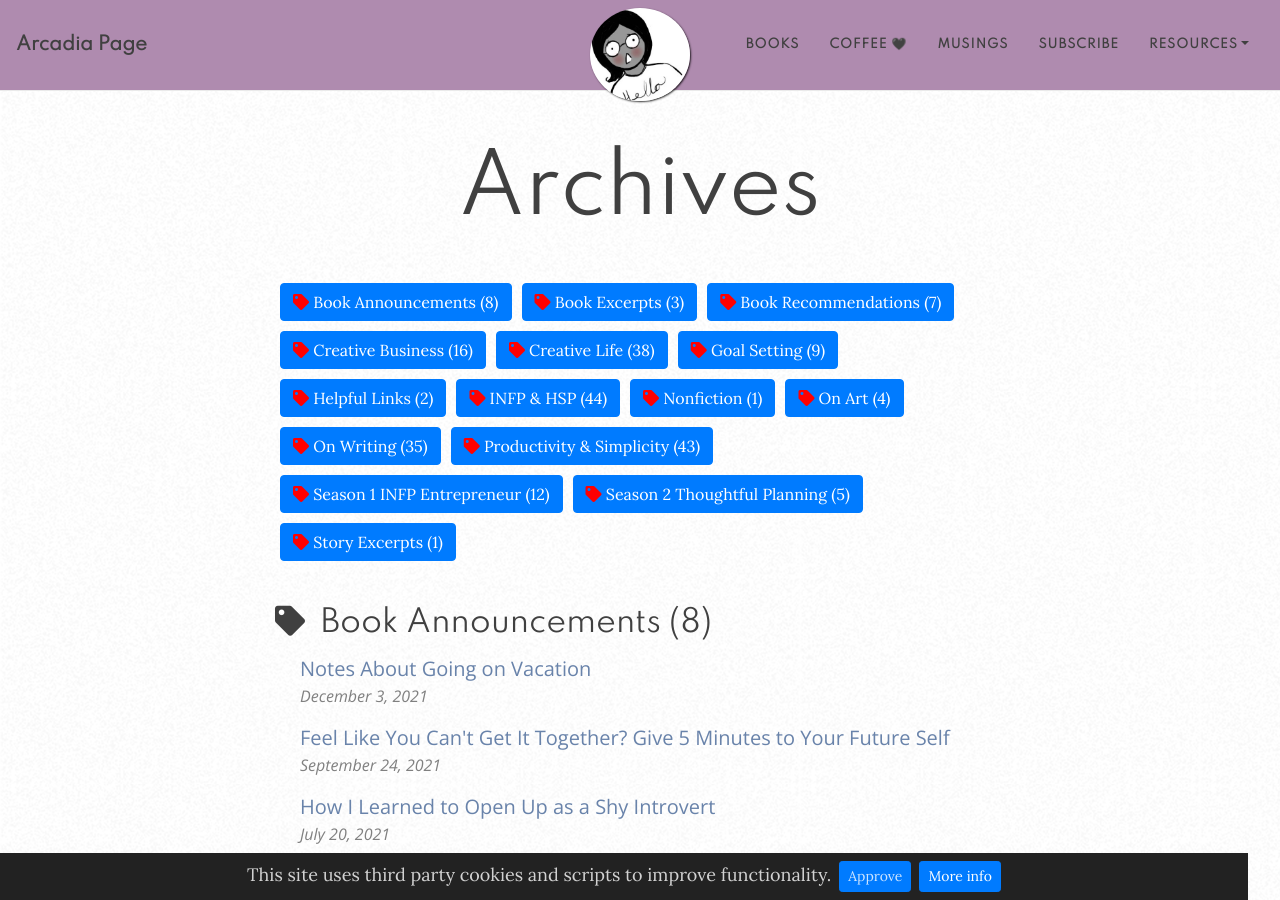
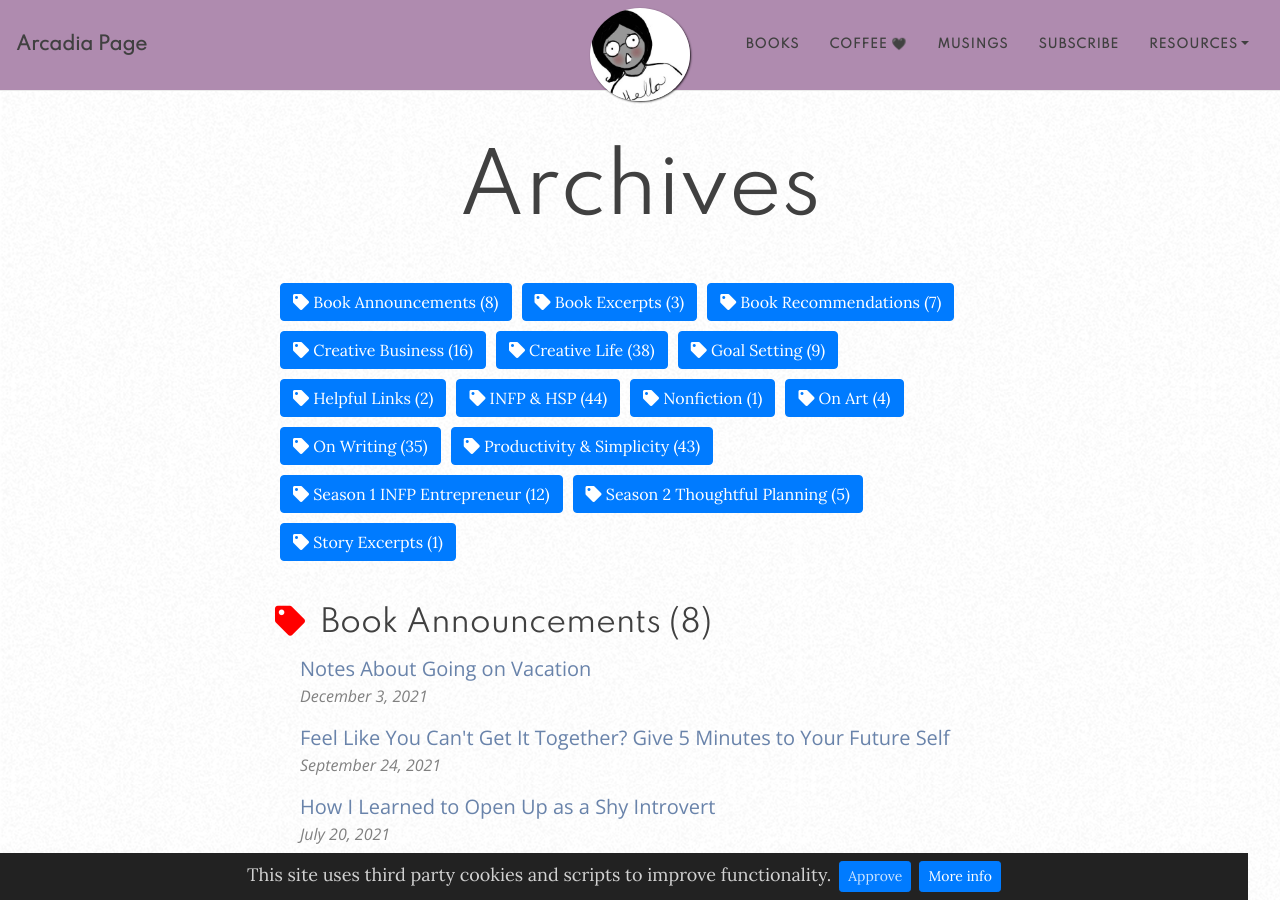
Before and after one commit to arcadiapage/arcadiapage.github.io, a Jekyll site: the page built from tags.html, in a window 1280 px wide and 900 px high. Built offline with Jekyll 4.4.1, drawn with Linux system fonts in a browser that asks for light colours; nearby versions of some CDN libraries; comment, search, counter and statistics services are not loaded.

Commit message:
Update from Forestry.io arcadiapage updated tags.html

```diff
--- a/tags.html
+++ b/tags.html
@@ -13,13 +13,13 @@
 {%- assign tags_list = site_tags | split:',' | sort -%}
 
 {%- for tag in tags_list -%}
-    <a href="#{{- tag -}}" class="btn btn-primary tag-btn"><i class="fas fa-tag" aria-hidden="true"style='color: red'></i>&nbsp;{{- tag -}}&nbsp;({{site.tags[tag].size}})</a>
+    <a href="#{{- tag -}}" class="btn btn-primary tag-btn"><i class="fas fa-tag" aria-hidden="true"></i>&nbsp;{{- tag -}}&nbsp;({{site.tags[tag].size}})</a>
 {%- endfor -%}
 
 <div id="full-tags-list">
 {%- for tag in tags_list -%}
     <h2 id="{{- tag -}}" class="linked-section">
-        <i class="fas fa-tag" aria-hidden="true"></i>
+        <i class="fas fa-tag" style='color: red'aria-hidden="true"></i>
         &nbsp;{{- tag -}}&nbsp;({{site.tags[tag].size}})
     </h2>
     <div class="post-list">
```
